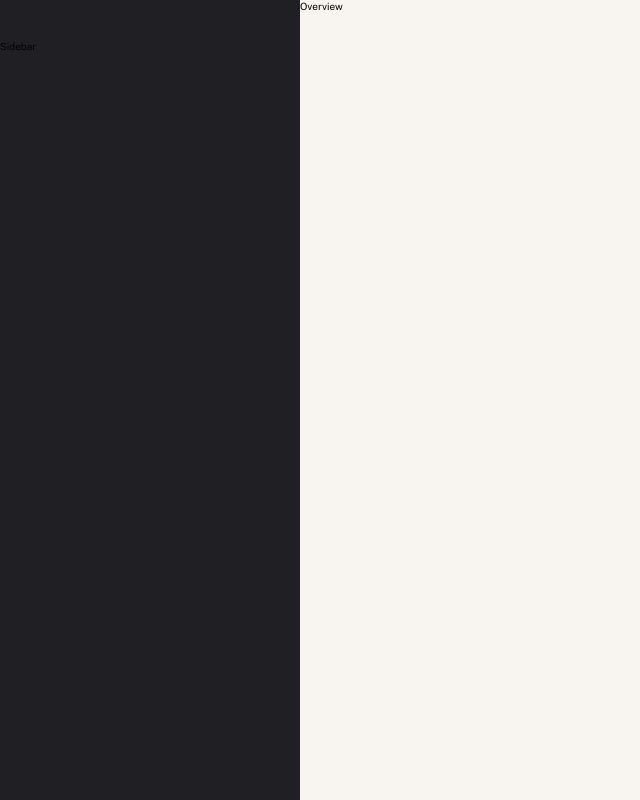
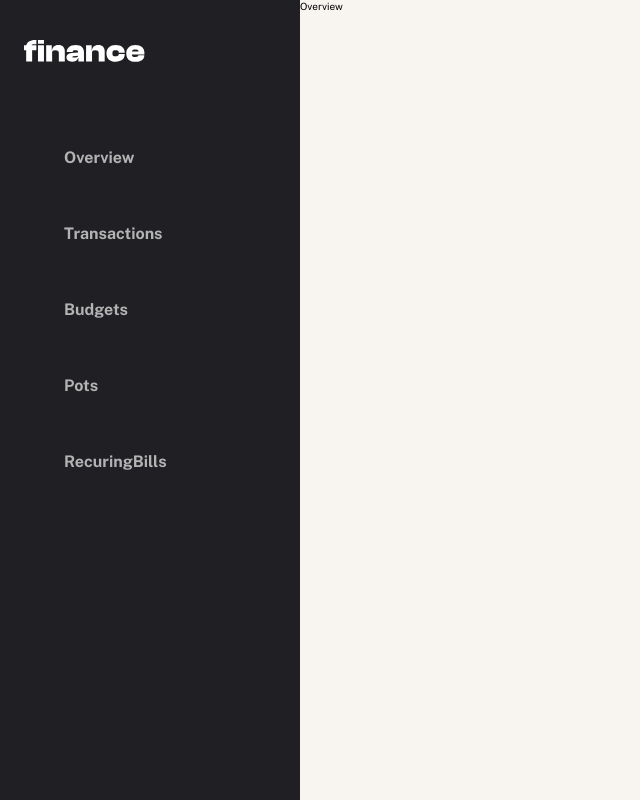
Before and after one commit to rayxonaS/7dars4, a React (Vite) app: page / in a window 1280 px wide. Shown: the whole page, without its empty margins (0-640 px from the left). Built offline with nearby package versions, Linux system fonts and the light colour scheme; no server answers; the database is empty; sample sign-in values are in the browser's storage.

Commit message:
fix: correct spelling of "recuringBills" in routing and sidebar links

```diff
--- a/src/App.jsx
+++ b/src/App.jsx
@@ -50,7 +50,7 @@ function App() {
           element: <Pots />,
         },
         {
-          path: "/recuringBillss",
+          path: "/recuringBills",
           element: <RecuringBills />,
         },
         {
--- a/src/components/sidebar/Sidebar.jsx
+++ b/src/components/sidebar/Sidebar.jsx
@@ -1,7 +1,57 @@
+import { Link } from "react-router-dom";
 import style from "./sidebar.module.scss";
 
 function Sidebar() {
-  return <div className={style.header}>Sidebar</div>;
+  return (
+    <div className={style.header}>
+      <img src="../images/logo-large.svg" alt="" width={121} />
+      <Link className={style.link} to="/overview">
+        <img
+          className={style.header_image}
+          src="../images/icon-nav-overview.svg"
+          alt=""
+          width={24}
+        />
+        Overview
+      </Link>
+      <Link className={style.link} to="/transactions">
+        <img
+          className={style.header_image}
+          src="../images/icon-nav-transactions.svg"
+          alt=""
+          width={24}
+        />
+        Transactions
+      </Link>
+      <Link className={style.link} to="/budgets">
+        <img
+          className={style.header_image}
+          src="../images/icon-nav-budgets.svg"
+          alt=""
+          width={24}
+        />
+        Budgets
+      </Link>
+      <Link className={style.link} to="/pots">
+        <img
+          className={style.header_image}
+          src="../images/icon-nav-pots.svg"
+          alt=""
+          width={24}
+        />
+        Pots
+      </Link>
+      <Link className={style.link} to="/recuringBills">
+        <img
+          className={style.header_image}
+          src="../images/icon-nav-recurring-bills.svg"
+          alt=""
+          width={24}
+        />
+        RecuringBills
+      </Link>
+    </div>
+  );
 }
 
 export default Sidebar;
--- a/src/components/sidebar/sidebar.module.scss
+++ b/src/components/sidebar/sidebar.module.scss
@@ -4,5 +4,38 @@
   background-color: #201f24;
   height: 100vh;
   padding-top: 4rem;
-  padding-right: 2.4rem;
+  padding-left: 2.4rem;
+  display: flex;
+  flex-direction: column;
+  gap: 2rem;
 }
+
+.link {
+  display: flex;
+  width: 100%;
+  max-width: 276px;
+  height: 56px;
+  gap: 1.6rem;
+  font-size: $text-preset-3;
+  line-height: 150%;
+  color: $grey-300;
+  font-weight: 700;
+
+  &:hover {
+    background-color: #f8f4f0;
+    border-radius: 8px;
+    color: $grey-900;
+  }
+}
+
+.header_image {
+  color: $grey-300;
+
+  &:hover {
+    color: $green;
+  }
+}
+
+img {
+  margin-bottom: 6.4rem;
+}
```
